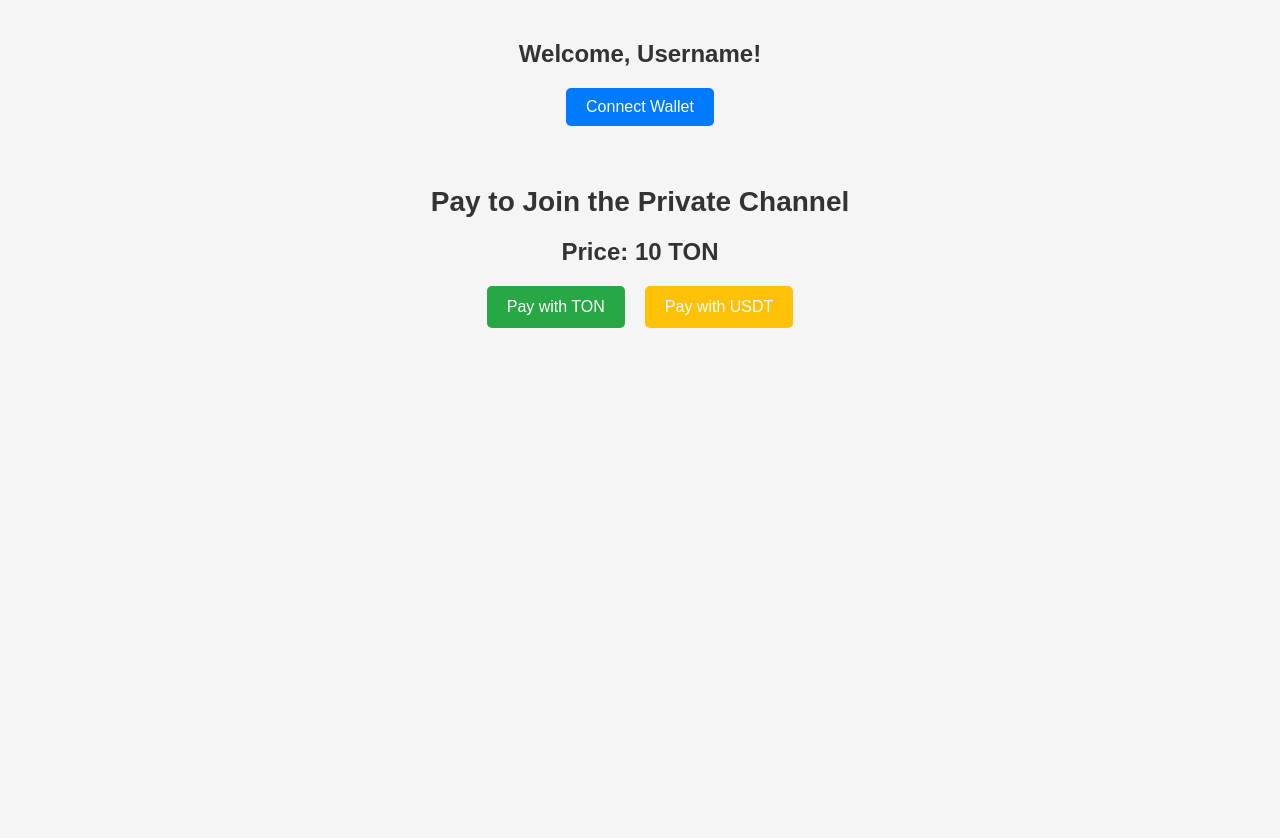
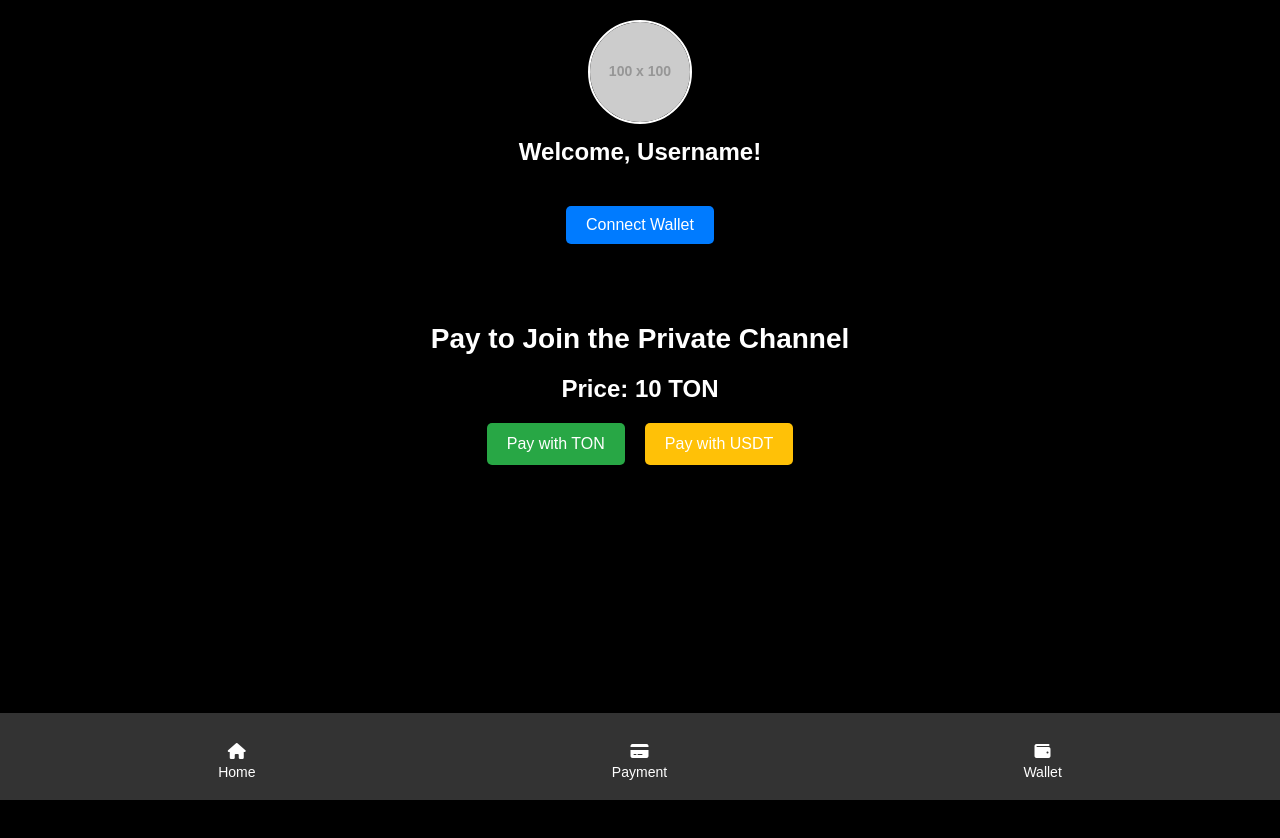
Before and after one commit to biniam55/Fanos_Telegram_Mini_App, a React (Vite) app: page /payment/TON in a window 1280 px wide. Shown: the top 838 px of the page. Before the commit the page ends 800 px from the top, so only its background shows below. Built offline with nearby package versions, Linux system fonts and the light colour scheme.

Commit message:
profile page added

```diff
--- a/index.html
+++ b/index.html
@@ -6,6 +6,8 @@
     <meta name="viewport" content="width=device-width, initial-scale=1.0" />
     <script src="https://telegram.org/js/telegram-web-app.js"></script>
     <title>Vite + React</title>
+    <link rel="stylesheet" href="https://cdnjs.cloudflare.com/ajax/libs/font-awesome/6.0.0-beta3/css/all.min.css" />
+
   </head>
   <body>
     <div id="root"></div>
--- a/package.json
+++ b/package.json
@@ -13,6 +13,8 @@
     "@chakra-ui/react": "^3.0.0",
     "@emotion/react": "^11.13.3",
     "@emotion/styled": "^11.13.0",
+    "@fortawesome/free-solid-svg-icons": "^6.6.0",
+    "@fortawesome/react-fontawesome": "^0.2.2",
     "@vkruglikov/react-telegram-web-app": "^2.1.9",
     "framer-motion": "^11.11.9",
     "react": "^18.3.1",
--- a/src/App.css
+++ b/src/App.css
@@ -1,18 +1,53 @@
-body {
-  background-color: #f5f5f5; /* Light gray background */
-  font-family: 'Arial', sans-serif; /* Clean font */
-  margin: 0;
-  padding: 0;
+/* App.css */
+html, body {
+  height: 100%; /* Full height for html and body */
+  margin: 0; /* Remove default margin */
+  background-color: black; /* Set background color to black */
+  color: white; /* Set default text color to white */
+  font-family: 'Arial', sans-serif; /* Set a clean font */
 }
 
 .container {
-  max-width: 800px;
-  margin: 0 auto;
-  padding: 20px;
+  display: flex; /* Use flexbox */
+  flex-direction: column; /* Stack elements vertically */
+  min-height: 100vh; /* Ensure container takes full height */
+  padding-bottom: 80px; /* Space for footer height */
+}
+
+.main-content {
+  flex: 1; /* Allow main content to take available space */
+  overflow-y: auto; /* Allow scrolling if content exceeds height */
+  padding: 20px; /* Add padding for better spacing */
+}
+
+.footer {
+  background-color: #333; /* Dark background */
+  color: white; /* White text */
+  text-align: center;
+  padding: 20px 0; /* Padding for top and bottom */
+  position: fixed; /* Fix the footer to the bottom */
+  bottom: 0; /* Position at the bottom */
+  width: 100%; /* Full width */
+  box-shadow: 0 -2px 5px rgba(0, 0, 0, 0.3); /* Optional shadow for separation */
+}
+
+.footer-icons {
+  display: flex; /* Use flexbox for icons */
+  justify-content: space-around; /* Space out icons evenly */
+  align-items: center; /* Center icons vertically */
+}
+
+.footer-icon {
+  color: white; /* Icon color */
+  text-decoration: none; /* Remove underline */
+}
+
+.footer-icon:hover {
+  color: #aaa; /* Change color on hover */
 }
 
 .username {
-  color: #333; /* Dark gray text */
+  color: white; /* White text for username */
   font-size: 24px;
   margin-bottom: 20px;
   text-align: center;
@@ -47,7 +82,7 @@ body {
 
 .heading {
   font-size: 28px;
-  color: #333;
+  color: white; /* White for better visibility */
   margin-bottom: 20px;
 }
 
@@ -63,7 +98,7 @@ body {
 }
 
 .offer-card {
-  background-color: white;
+  background-color: #444; /* Dark card background */
   border-radius: 10px;
   padding: 20px;
   box-shadow: 0 4px 10px rgba(0, 0, 0, 0.1);
@@ -83,6 +118,7 @@ body {
   margin-top: 10px;
   color: #007bff; /* Blue for price */
 }
+
 .payment-options {
   text-align: center;
   margin-top: 20px;
@@ -90,7 +126,7 @@ body {
 
 .price {
   font-size: 24px;
-  color: #333; /* Dark gray for better readability */
+  color: white; /* White for better visibility */
   margin: 10px 0;
 }
 
@@ -133,6 +169,6 @@ body {
 
 .description {
   font-size: 18px;
-  color: #666; /* Gray for description */
+  color: #ccc; /* Light gray for description */
   margin: 10px 0;
 }
--- a/src/App.jsx
+++ b/src/App.jsx
@@ -3,6 +3,8 @@ import { BrowserRouter as Router, Route, Routes, Link } from 'react-router-dom';
 import { motion } from 'framer-motion';
 import './App.css';
 import PaymentPage from './PaymentPage';
+import Footer from './Footer'; // Import your Footer component
+import UserProfile from './UserProfile'; // Import UserProfile component
 
 const App = () => {
   const [connected, setConnected] = useState(false);
@@ -29,13 +31,13 @@ const App = () => {
   return (
     <Router>
       <div className="container">
-        <h2 className="username">Welcome, {username}!</h2>
-
+        <UserProfile username={username} /> {/* Render the UserProfile here */}
         <button className="wallet-button" onClick={handleWalletConnect}>
           Connect Wallet
         </button>
         {connected && <p className="wallet-status">Wallet Connected</p>}
 
+        <div className="main-content">
           <Routes>
             <Route
               path="/"
@@ -67,6 +69,9 @@ const App = () => {
             />
           </Routes>
         </div>
+
+        <Footer />
+      </div>
     </Router>
   );
 };
--- /dev/null
+++ b/src/Footer.css
@@ -0,0 +1,42 @@
+/* Footer.css */
+.footer {
+    background-color: #333; /* Dark background */
+    color: white; /* White text */
+    text-align: center;
+    padding: 20px 0; /* Padding for top and bottom */
+    position: fixed; /* Fix the footer to the bottom */
+    bottom: 0; /* Position at the bottom */
+    width: 100%; /* Full width */
+    box-shadow: 0 -2px 5px rgba(0, 0, 0, 0.3); /* Optional shadow for separation */
+    z-index: 1000; /* Ensure the footer is above other content */
+}
+
+.footer-content {
+    max-width: 1200px; /* Max width for content */
+    margin: 0 auto; /* Center content */
+    padding: 0 20px; /* Padding on sides */
+}
+
+.footer-icons {
+    display: flex; /* Use flexbox to align icons */
+    justify-content: space-around; /* Space out icons */
+    margin-top: 10px; /* Margin for icons */
+}
+
+.footer-icon {
+    color: white; /* White icon color */
+    text-decoration: none; /* Remove underline */
+    display: flex; /* Use flexbox for icon and text */
+    flex-direction: column; /* Stack icon on top of text */
+    align-items: center; /* Center icon and text */
+    transition: color 0.3s; /* Smooth transition for hover effect */
+}
+
+.footer-icon:hover {
+    color: #aaa; /* Change color on hover */
+}
+
+.footer-icon span {
+    margin-top: 5px; /* Space between icon and text */
+    font-size: 14px; /* Font size for text */
+}
--- /dev/null
+++ b/src/Footer.jsx
@@ -0,0 +1,27 @@
+import React from 'react';
+import './Footer.css';
+
+const Footer = () => {
+  return (
+    <footer className="footer">
+      <div className="footer-content">
+        <div className="footer-icons">
+          <a href="/" className="footer-icon" aria-label="Home">
+            <i className="fas fa-home"></i>
+            <span>Home</span>
+          </a>
+          <a href="/payment/TON" className="footer-icon" aria-label="Payment">
+            <i className="fas fa-credit-card"></i>
+            <span>Payment</span>
+          </a>
+          <a href="/wallet" className="footer-icon" aria-label="Wallet">
+            <i className="fas fa-wallet"></i>
+            <span>Wallet</span>
+          </a>
+        </div>
+      </div>
+    </footer>
+  );
+};
+
+export default Footer;
--- /dev/null
+++ b/src/UserProfile.css
@@ -0,0 +1,19 @@
+/* UserProfile.css */
+.user-profile {
+    text-align: center; /* Center align text */
+    margin: 20px 0; /* Space around the profile */
+}
+
+.user-photo {
+    width: 100px; /* Set width for circular photo */
+    height: 100px; /* Set height for circular photo */
+    border-radius: 50%; /* Make the photo circular */
+    object-fit: cover; /* Cover the photo properly */
+    border: 2px solid white; /* Optional: white border */
+}
+
+.welcome-message {
+    color: white; /* White text for visibility */
+    font-size: 24px; /* Font size for welcome message */
+    margin-top: 10px; /* Space between photo and message */
+}
--- /dev/null
+++ b/src/UserProfile.jsx
@@ -0,0 +1,18 @@
+// UserProfile.js
+import React from 'react';
+import './UserProfile.css'; // Import the CSS file for styling
+
+const UserProfile = ({ username }) => {
+  return (
+    <div className="user-profile">
+      <img
+        src="https://via.placeholder.com/100" // Replace with your user's photo URL
+        alt="User"
+        className="user-photo"
+      />
+      <h2 className="welcome-message">Welcome, {username}!</h2>
+    </div>
+  );
+};
+
+export default UserProfile;
```
Also changed, not shown: 1 other file (tests, documents, lock files or other folders). Lines whose indentation alone changed are shown as unchanged.
